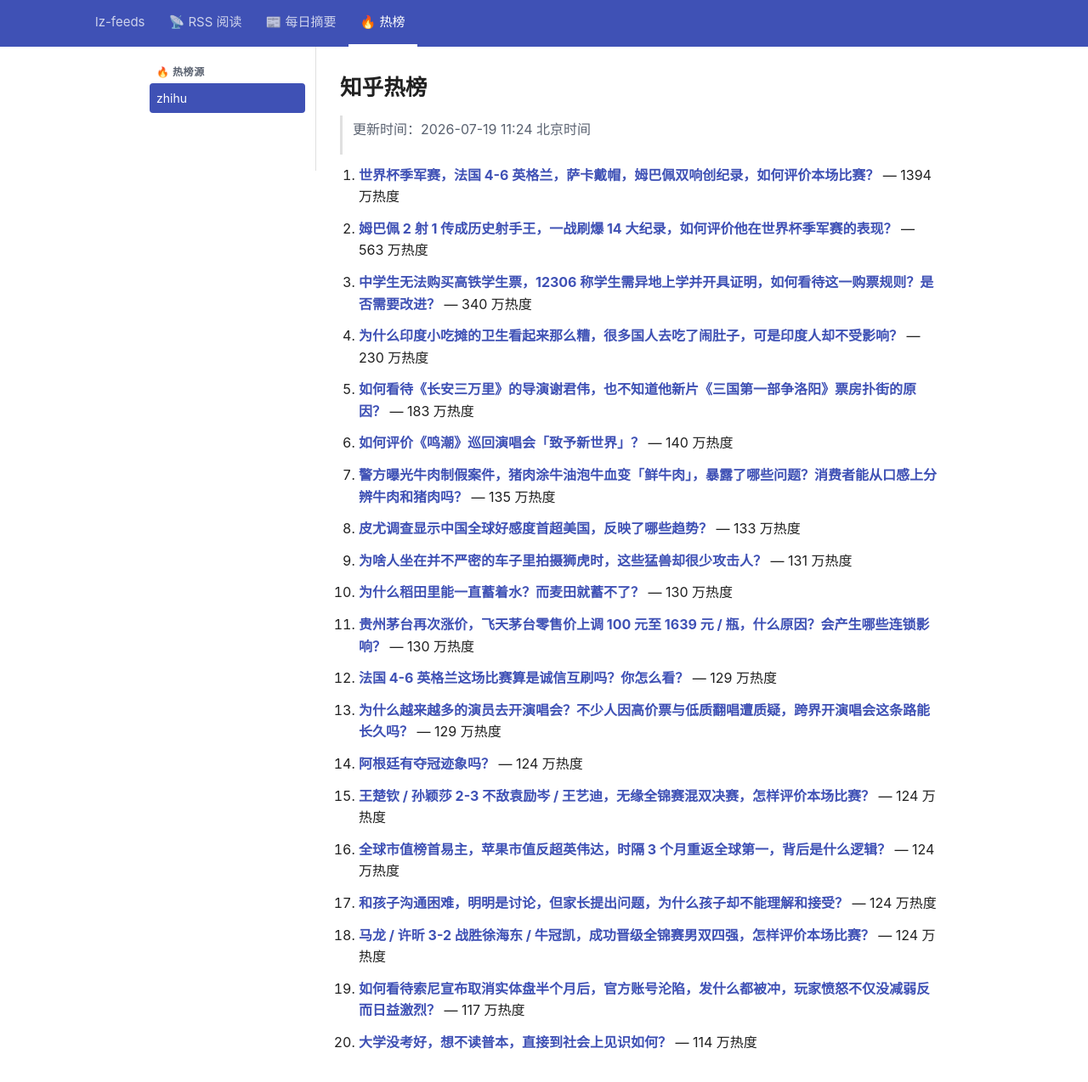
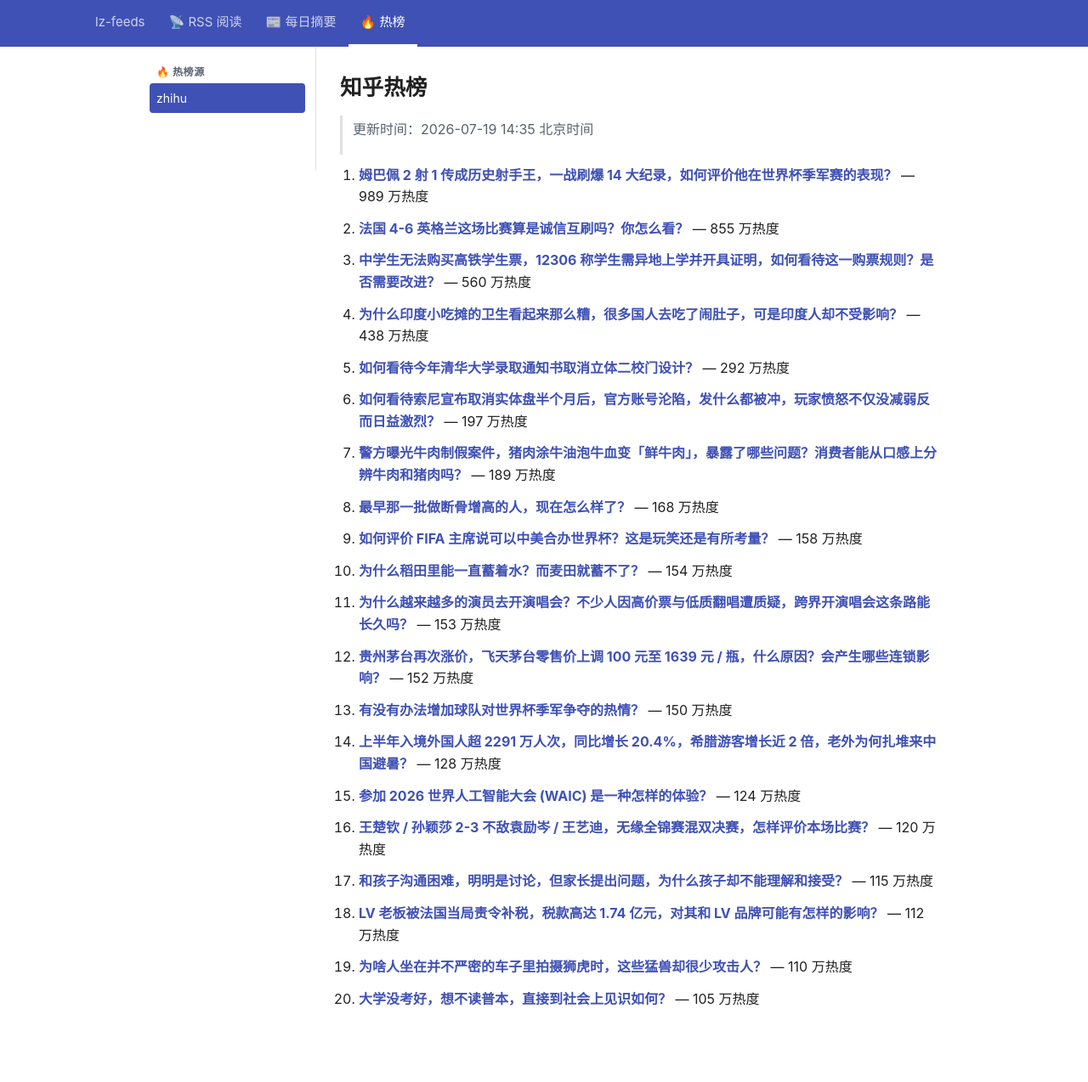
Before and after one commit to lizhang0101/lz-feeds, a Jekyll site: the page built from _hotlist/zhihu.md, in a window 1280 px wide and 1305 px high. Shown: the top 1274 px of the window at 85% size. Built offline with Jekyll 4.4.1, drawn with Linux system fonts in a browser that asks for light colours.

Commit message:
hotlist: 2026-07-19T06:35Z

```diff
--- a/_hotlist/zhihu.md
+++ b/_hotlist/zhihu.md
@@ -1,48 +1,48 @@
 ---
-updated: 2026-07-19 11:24 北京时间
+updated: 2026-07-19 14:35 北京时间
 count: 20
 ---
 
 # 知乎热榜
 
-> 更新时间：2026-07-19 11:24 北京时间
+> 更新时间：2026-07-19 14:35 北京时间
 
-1. **[世界杯季军赛，法国 4-6 英格兰，萨卡戴帽，姆巴佩双响创纪录，如何评价本场比赛？](https://www.zhihu.com/question/2061740947776579179)** — 1394 万热度
+1. **[姆巴佩 2 射 1 传成历史射手王，一战刷爆 14 大纪录，如何评价他在世界杯季军赛的表现？](https://www.zhihu.com/question/2062077879253295768)** — 989 万热度
 
-2. **[姆巴佩 2 射 1 传成历史射手王，一战刷爆 14 大纪录，如何评价他在世界杯季军赛的表现？](https://www.zhihu.com/question/2062077879253295768)** — 563 万热度
+2. **[法国 4-6 英格兰这场比赛算是诚信互刷吗？你怎么看？](https://www.zhihu.com/question/2062079550658274248)** — 855 万热度
 
-3. **[中学生无法购买高铁学生票，12306 称学生需异地上学并开具证明，如何看待这一购票规则？是否需要改进？](https://www.zhihu.com/question/2061093407297115914)** — 340 万热度
+3. **[中学生无法购买高铁学生票，12306 称学生需异地上学并开具证明，如何看待这一购票规则？是否需要改进？](https://www.zhihu.com/question/2061093407297115914)** — 560 万热度
 
-4. **[为什么印度小吃摊的卫生看起来那么糟，很多国人去吃了闹肚子，可是印度人却不受影响？](https://www.zhihu.com/question/2060535612919363451)** — 230 万热度
+4. **[为什么印度小吃摊的卫生看起来那么糟，很多国人去吃了闹肚子，可是印度人却不受影响？](https://www.zhihu.com/question/2060535612919363451)** — 438 万热度
 
-5. **[如何看待《长安三万里》的导演谢君伟，也不知道他新片《三国第一部争洛阳》票房扑街的原因？](https://www.zhihu.com/question/2061530706438895358)** — 183 万热度
+5. **[如何看待今年清华大学录取通知书取消立体二校门设计？](https://www.zhihu.com/question/2060790194375242135)** — 292 万热度
 
-6. **[如何评价《鸣潮》巡回演唱会「致予新世界」？](https://www.zhihu.com/question/2051636254404621823)** — 140 万热度
+6. **[如何看待索尼宣布取消实体盘半个月后，官方账号沦陷，发什么都被冲，玩家愤怒不仅没减弱反而日益激烈？](https://www.zhihu.com/question/2061350873901675318)** — 197 万热度
 
-7. **[警方曝光牛肉制假案件，猪肉涂牛油泡牛血变「鲜牛肉」，暴露了哪些问题？消费者能从口感上分辨牛肉和猪肉吗？](https://www.zhihu.com/question/2060459306441336695)** — 135 万热度
+7. **[警方曝光牛肉制假案件，猪肉涂牛油泡牛血变「鲜牛肉」，暴露了哪些问题？消费者能从口感上分辨牛肉和猪肉吗？](https://www.zhihu.com/question/2060459306441336695)** — 189 万热度
 
-8. **[皮尤调查显示中国全球好感度首超美国，反映了哪些趋势？](https://www.zhihu.com/question/2061175218329196382)** — 133 万热度
+8. **[最早那一批做断骨增高的人，现在怎么样了？](https://www.zhihu.com/question/279422241)** — 168 万热度
 
-9. **[为啥人坐在并不严密的车子里拍摄狮虎时，这些猛兽却很少攻击人？](https://www.zhihu.com/question/1892252786911081844)** — 131 万热度
+9. **[如何评价 FIFA 主席说可以中美合办世界杯？这是玩笑还是有所考量？](https://www.zhihu.com/question/2061815234465981878)** — 158 万热度
 
-10. **[为什么稻田里能一直蓄着水？而麦田就蓄不了？](https://www.zhihu.com/question/2047400357463057122)** — 130 万热度
+10. **[为什么稻田里能一直蓄着水？而麦田就蓄不了？](https://www.zhihu.com/question/2047400357463057122)** — 154 万热度
 
-11. **[贵州茅台再次涨价，飞天茅台零售价上调 100 元至 1639 元 / 瓶，什么原因？会产生哪些连锁影响？](https://www.zhihu.com/question/2061571818717175888)** — 130 万热度
+11. **[为什么越来越多的演员去开演唱会？不少人因高价票与低质翻唱遭质疑，跨界开演唱会这条路能长久吗？](https://www.zhihu.com/question/2061865676021522525)** — 153 万热度
 
-12. **[法国 4-6 英格兰这场比赛算是诚信互刷吗？你怎么看？](https://www.zhihu.com/question/2062079550658274248)** — 129 万热度
+12. **[贵州茅台再次涨价，飞天茅台零售价上调 100 元至 1639 元 / 瓶，什么原因？会产生哪些连锁影响？](https://www.zhihu.com/question/2061571818717175888)** — 152 万热度
 
-13. **[为什么越来越多的演员去开演唱会？不少人因高价票与低质翻唱遭质疑，跨界开演唱会这条路能长久吗？](https://www.zhihu.com/question/2061865676021522525)** — 129 万热度
+13. **[有没有办法增加球队对世界杯季军争夺的热情？](https://www.zhihu.com/question/2061861632372953655)** — 150 万热度
 
-14. **[阿根廷有夺冠迹象吗？](https://www.zhihu.com/question/2060955428196987375)** — 124 万热度
+14. **[上半年入境外国人超 2291 万人次，同比增长 20.4%，希腊游客增长近 2 倍，老外为何扎堆来中国避暑？](https://www.zhihu.com/question/2061485273788191373)** — 128 万热度
 
-15. **[王楚钦 / 孙颖莎 2-3 不敌袁励岑 / 王艺迪，无缘全锦赛混双决赛，怎样评价本场比赛？](https://www.zhihu.com/question/2061941086679819536)** — 124 万热度
+15. **[参加 2026 世界人工智能大会 (WAIC) 是一种怎样的体验？](https://www.zhihu.com/question/2060398351212700649)** — 124 万热度
 
-16. **[全球市值榜首易主，苹果市值反超英伟达，时隔 3 个月重返全球第一，背后是什么逻辑？](https://www.zhihu.com/question/2061568560003076930)** — 124 万热度
+16. **[王楚钦 / 孙颖莎 2-3 不敌袁励岑 / 王艺迪，无缘全锦赛混双决赛，怎样评价本场比赛？](https://www.zhihu.com/question/2061941086679819536)** — 120 万热度
 
-17. **[和孩子沟通困难，明明是讨论，但家长提出问题，为什么孩子却不能理解和接受？](https://www.zhihu.com/question/2055979572177458096)** — 124 万热度
+17. **[和孩子沟通困难，明明是讨论，但家长提出问题，为什么孩子却不能理解和接受？](https://www.zhihu.com/question/2055979572177458096)** — 115 万热度
 
-18. **[马龙 / 许昕 3-2 战胜徐海东 / 牛冠凯，成功晋级全锦赛男双四强，怎样评价本场比赛？](https://www.zhihu.com/question/2061887214426873888)** — 124 万热度
+18. **[LV 老板被法国当局责令补税，税款高达 1.74 亿元，对其和 LV 品牌可能有怎样的影响？](https://www.zhihu.com/question/2061436955464660003)** — 112 万热度
 
-19. **[如何看待索尼宣布取消实体盘半个月后，官方账号沦陷，发什么都被冲，玩家愤怒不仅没减弱反而日益激烈？](https://www.zhihu.com/question/2061350873901675318)** — 117 万热度
+19. **[为啥人坐在并不严密的车子里拍摄狮虎时，这些猛兽却很少攻击人？](https://www.zhihu.com/question/1892252786911081844)** — 110 万热度
 
-20. **[大学没考好，想不读普本，直接到社会上见识如何？](https://www.zhihu.com/question/2059870490727015991)** — 114 万热度
+20. **[大学没考好，想不读普本，直接到社会上见识如何？](https://www.zhihu.com/question/2059870490727015991)** — 105 万热度
```
